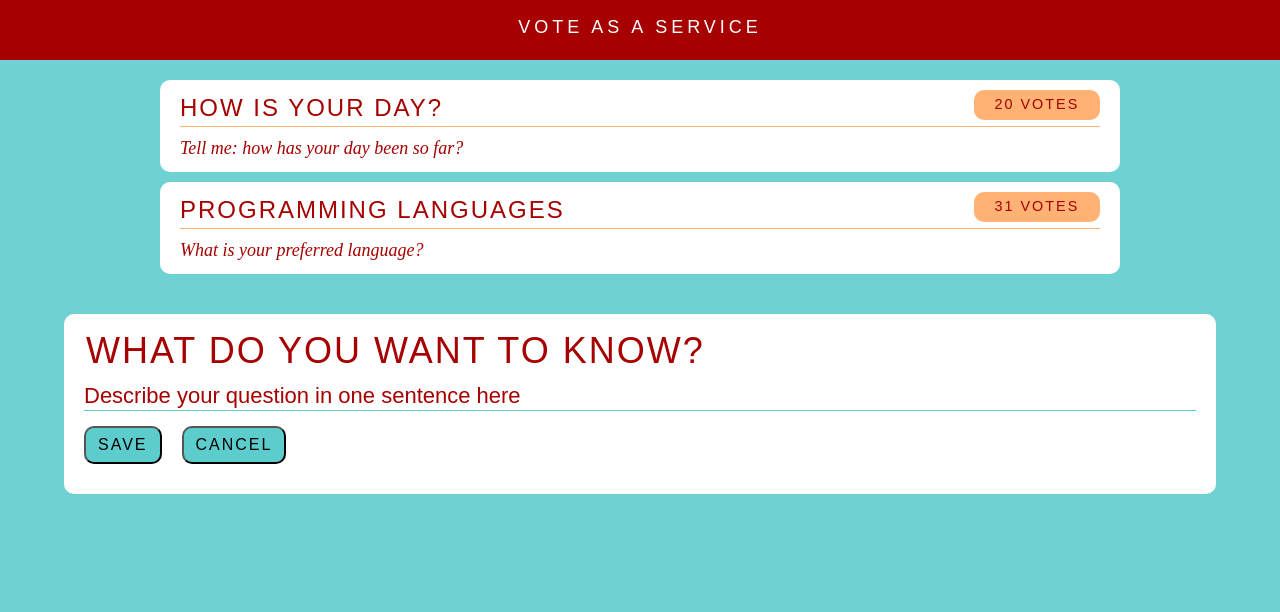
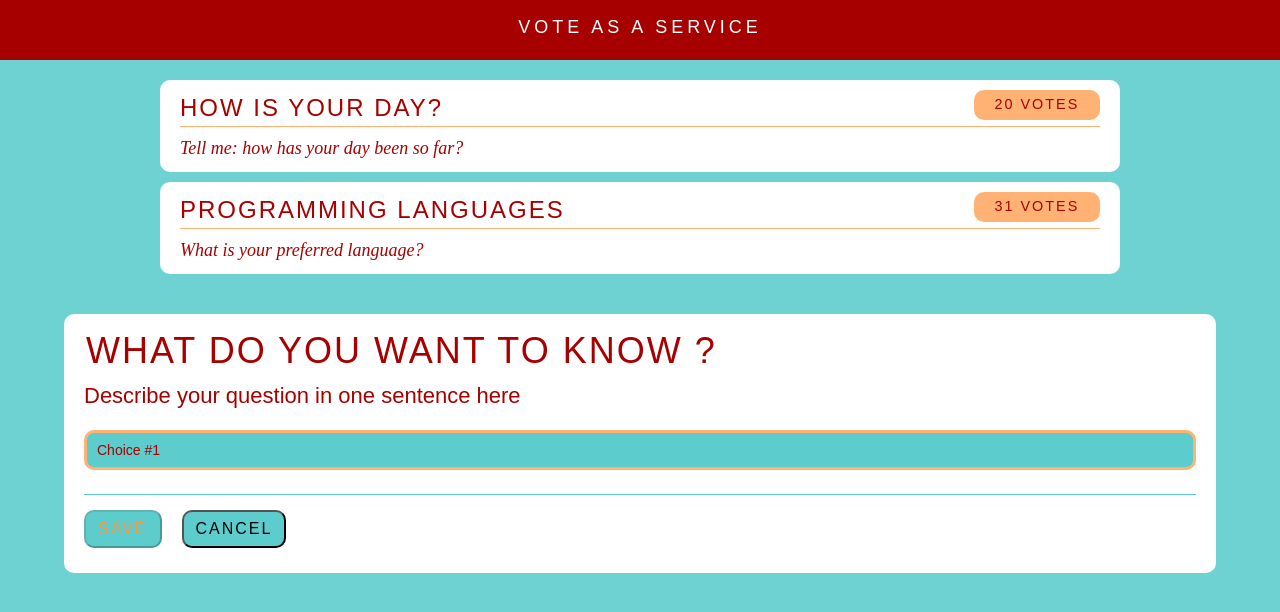
Before and after one commit to s6phhenk/vote-as-a-service, a React (Create React App) app: page / in a window 1280 px wide. Both pictures are taken after a click on the element 640 px from the left and 360 px from the top of the page. Shown: the top 612 px of the page. Built offline with nearby package versions, Linux system fonts and the light colour scheme.

Commit message:
refactoring

```diff
--- a/src/components/VoteComposer.js
+++ b/src/components/VoteComposer.js
@@ -1,23 +1,45 @@
-import React, { useState } from 'react';
+import React from "react";
 
-export default function VoteComposer ({onDeactivate}) {
-    const [voteTitle, setVoteTitle] = useState("");
-    const [voteDescription, setVoteDescription] = useState("");
-    const [choices, setChoices] = useState([""]);
+export default function VoteComposer({ onSave, onDeactivate }) {
+  const [voteTitle, setVoteTitle] = React.useState("");
+  const [voteDescription, setVoteDescription] = React.useState("");
+  const [choices, setChoices] = React.useState([""]);
 
-    function updateChoice (choiceIndex, choiceTitle) {
-        // Liste kopieren und veränderte Choice aktualisieren
-        const newChoices = choices.map(
-            (choice, index) => index !== choiceIndex ? choiceTitle : choice );
-            // wenn die Eingabe im letzten Feld erfolgte und das Feld
-            // noch leer war, eine neue Choice hinzufügen
-            if (choices [choiceIndex].length === 0
-                && choiceIndex === choices.length -1 ) {
-                    newChoices.push ("");
+  function updateChoice(choiceIx, choiceTitle) {
+    const newChoices = choices.map((c, ix) =>
+      ix === choiceIx ? choiceTitle : c
+    );
+
+    // add a new, empty choice field if we're currently in the last choice and the choice
+    // has been new (empty) before. In other words: after entering the first character to the current last
+    // choice add the field for the next choice
+    if (choices[choiceIx].length === 0 && choiceIx === choices.length - 1) {
+      newChoices.push("");
     }
-                // neue Choice setzen
+
     setChoices(newChoices);
   }
+
+  function save() {
+    // id handling here is not perfect, but enough for now
+    // ids will be generated later on server anyway
+    const newVote = {
+      id: `vote_${Date.now()}`,
+      title: voteTitle,
+      description: voteDescription,
+      choices: choices
+        .slice(0, -1)
+        .map((c, ix) => ({ title: c, id: `choice_${ix}`, count: 0 }))
+    };
+
+    onSave(newVote);
+  }
+
+  const formCompleted =
+    voteTitle &&
+    voteDescription &&
+    choices.length > 1 &&
+    choices.every((c, ix) => ix === choices.length - 1 || c.length > 0);
 
   return (
     <div className="Row VoteComposer Spacer">
@@ -28,9 +50,9 @@ return (
             autoFocus
             name="title"
             type="text"
-                placeholder="What do you want to know?"
+            placeholder="What do you want to know ?"
             value={voteTitle}
-                onChange={e => setVoteTitle(e.target.value) }
+            onChange={e => setVoteTitle(e.target.value)}
           />
         </h1>
         <input
@@ -41,11 +63,28 @@ return (
           value={voteDescription}
           onChange={e => setVoteDescription(e.target.value)}
         />
+      </div>
+
+      <div className="Body">
+        {choices.map((choice, ix) => (
+          <input
+            className="Choice"
+            type="text"
+            key={`choices_${ix}`}
+            value={choice}
+            placeholder={`Choice #${ix + 1}`}
+            onChange={event => updateChoice(ix, event.target.value)}
+          />
+        ))}
         <div className="ButtonBar">
-                <button className="Button">Save</button>
-                <button className="Button" onClick={onDeactivate}>Cancel</button>
+          <button disabled={!formCompleted} className="Button" onClick={save}>
+            Save
+          </button>
+          <button className="Button" onClick={onDeactivate}>
+            Cancel
+          </button>
         </div>
       </div>
     </div>
-)
+  );
 }
--- a/src/components/VoteController.js
+++ b/src/components/VoteController.js
@@ -7,6 +7,11 @@ export default function VoteController({ initialVotes }) {
   const [allVotes, setAllVotes] = useState(initialVotes);
   const [currentVoteId, setCurrentVoteId] = useState(null);
   const [voteComposerActive, setVoteComposerActive] = useState(false);
+
+  function addVote (vote) {
+    setAllVotes([allVotes, vote]);
+    closeVoteComposer();
+  }
 
   function openVoteComposer (vote) {
     setVoteComposerActive(true);
@@ -56,6 +61,7 @@ export default function VoteController({ initialVotes }) {
         // ansonsten rendere Inactive VoteComposer
         <VoteComposer
           onDeactivate={closeVoteComposer}
+          onSave={addVote}
         /> ) : (
         <InactiveVoteComposer
           onActivate={openVoteComposer}
--- a/src/components/VoteList.js
+++ b/src/components/VoteList.js
@@ -1,4 +1,4 @@
-import React from 'react';
+import React from "react";
 import VoteSummary from "./VoteSummary";
 import VotingComponent from "./VotingComponent";
 
--- a/src/components/VoteSummary.js
+++ b/src/components/VoteSummary.js
@@ -1,4 +1,4 @@
-import React from 'react';
+import React from "react";
 
 export default function VoteSummary({ vote, onActivate }) {
   const totalVotes = vote.choices.reduce((prev, curr) => prev + curr.count, 0);
--- a/src/components/VotingComponent.js
+++ b/src/components/VotingComponent.js
@@ -1,18 +1,12 @@
-import React, {useState} from "react";
+import React from "react";
 import ChoiceBar from "./ChoiceBar";
 
-export default function VotingComponent({ vote: initialVote }) {
-    const [vote, setVote] = useState(initialVote);
-
-    const totalVotes = vote.choices.reduce((prev, curr) => prev + curr.count, 0);
-
-    function registerChoice (choice) {
-        setVote({...vote,
-            choices: vote.choices.map(c => choice.id !== c.id ? c : {
-                ...choice,
-                count: choice.count +1 }
-                )})
-    }
+export default function VotingComponent({
+  vote,
+  onRegisterChoice,
+  onDismissVote
+}) {
+  const totalVotes = vote.choices.reduce((prev, curr) => prev + curr.count, 0);
 
   return (
     <div className="Row VotingRow Spacer">
@@ -30,9 +24,14 @@ export default function VotingComponent({ vote: initialVote }) {
             title={choice.title}
             percent={choice.count * (100 / totalVotes)}
             count={choice.count}
-            onClickHandler={ () => registerChoice(choice)}
+            onClickHandler={() => onRegisterChoice(vote, choice)}
           />
         ))}
+      </div>
+      <div className="ButtonBar">
+        <div className="Button" onClick={onDismissVote}>
+          Vote later
+        </div>
       </div>
     </div>
   );
```
Also changed, not shown: src/components/InactiveVoteComposer.js (+7 -4 lines). Lines whose indentation alone changed are shown as unchanged.
